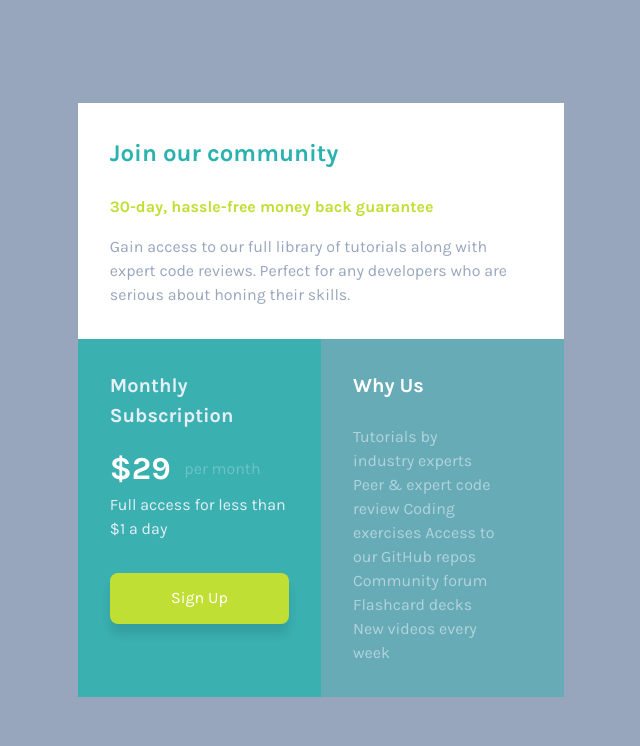
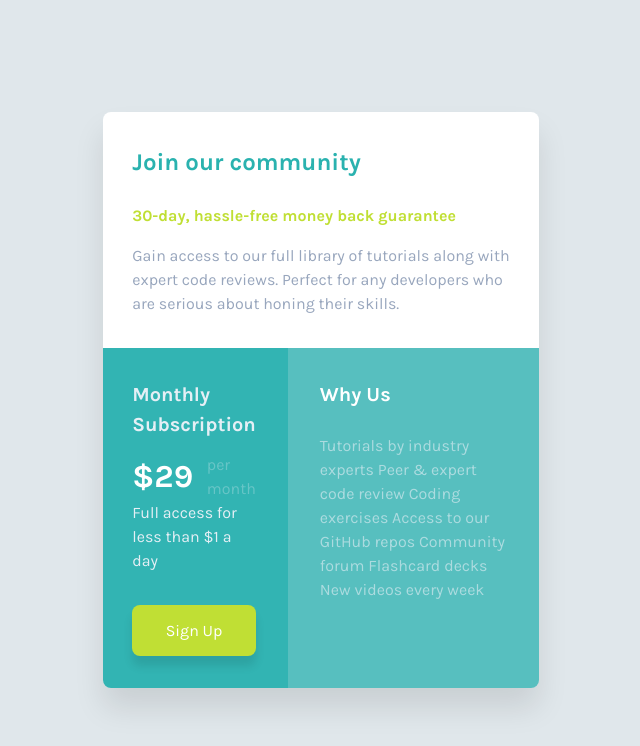
Before and after one commit to ralphvirtucio/single-price-grid-component, a plain HTML site: page index.html in a window 1280 px wide. Shown: the whole page, without its empty margins (319-959 px from the left). Drawn offline with Linux system fonts and the light colour scheme.

Commit message:
Challenge completed

```diff
--- a/index.html
+++ b/index.html
@@ -24,7 +24,7 @@
   </head>
   <body>
     <main class="price">
-      <section class="col--1">
+      <section class="col col--1">
         <h1 class="visually-hidden">Join our community</h1>
         <h2 class="price__heading--1">Join our community</h2>
         <p class="price__promotion-message">
@@ -37,7 +37,7 @@
         </p>
       </section>
 
-      <section class="col--2">
+      <section class="col col--2">
         <h2 class="price__heading--2">Monthly Subscription</h2>
         <div class="pricing__info">
           <p class="pricing__per-month">$29</p>
@@ -47,7 +47,7 @@
         <a href="#" class="price--btn">Sign Up</a>
       </section>
 
-      <section class="col--3">
+      <section class="col col--3">
         <h2 class="price__heading--3">Why Us</h2>
         <p class="price__message">
           Tutorials by industry experts Peer &amp; expert code review Coding
--- a/style.css
+++ b/style.css
@@ -86,11 +86,11 @@ select {
 
 body {
   font-family: 'Karla', sans-serif;
-  background-color: var(--neutral-color-2);
+  background-color: hsl(204, 20%, 90%);
   display: grid;
   place-items: center;
   min-height: 100vh;
-  padding: 2rem;
+  padding: 1rem;
 }
 
 /* ACCESIBILITY */
@@ -108,22 +108,29 @@ body {
 
 .price {
   display: grid;
-  grid-template-columns: 20% 20%;
+  grid-template-columns: 1fr 1fr;
   place-content: center;
   border-radius: 8px;
   overflow: hidden;
+  max-width: 35%;
+  box-shadow: 0 20px 30px rgba(0, 0, 0, 0.1);
 }
 
 @media only screen and (max-width: 1024px) {
   .price {
     grid-template-columns: 1fr;
+    max-width: 100%;
   }
+}
+
+.col {
+  padding: 2rem;
 }
 
 .col--1 {
   background-color: #fff;
   grid-column: 1 / 3;
-  padding: 2rem;
+  grid-row: 1;
 }
 
 @media only screen and (max-width: 1024px) {
@@ -133,13 +140,11 @@ body {
 }
 
 .col--2 {
-  background-color: rgba(42, 178, 176, 0.85);
-  padding: 2rem;
+  background-color: rgba(42, 178, 176, 0.95);
   color: #fff;
 }
 .col--3 {
-  background-color: rgba(42, 178, 176, 0.45);
-  padding: 2rem;
+  background-color: rgba(42, 178, 176, 0.75);
 }
 
 .price__heading--1 {
@@ -197,9 +202,10 @@ body {
   padding: 0.85rem 0;
   border-radius: 8px;
   box-shadow: 0 10px 10px rgba(0, 0, 0, 0.1);
+  outline: none;
 }
 
 .price__message {
   color: hsla(203, 44%, 93%, 0.6);
-  padding-right: 2rem;
+  width: 20ch;
 }
```
Also changed, not shown: 2 other files.
